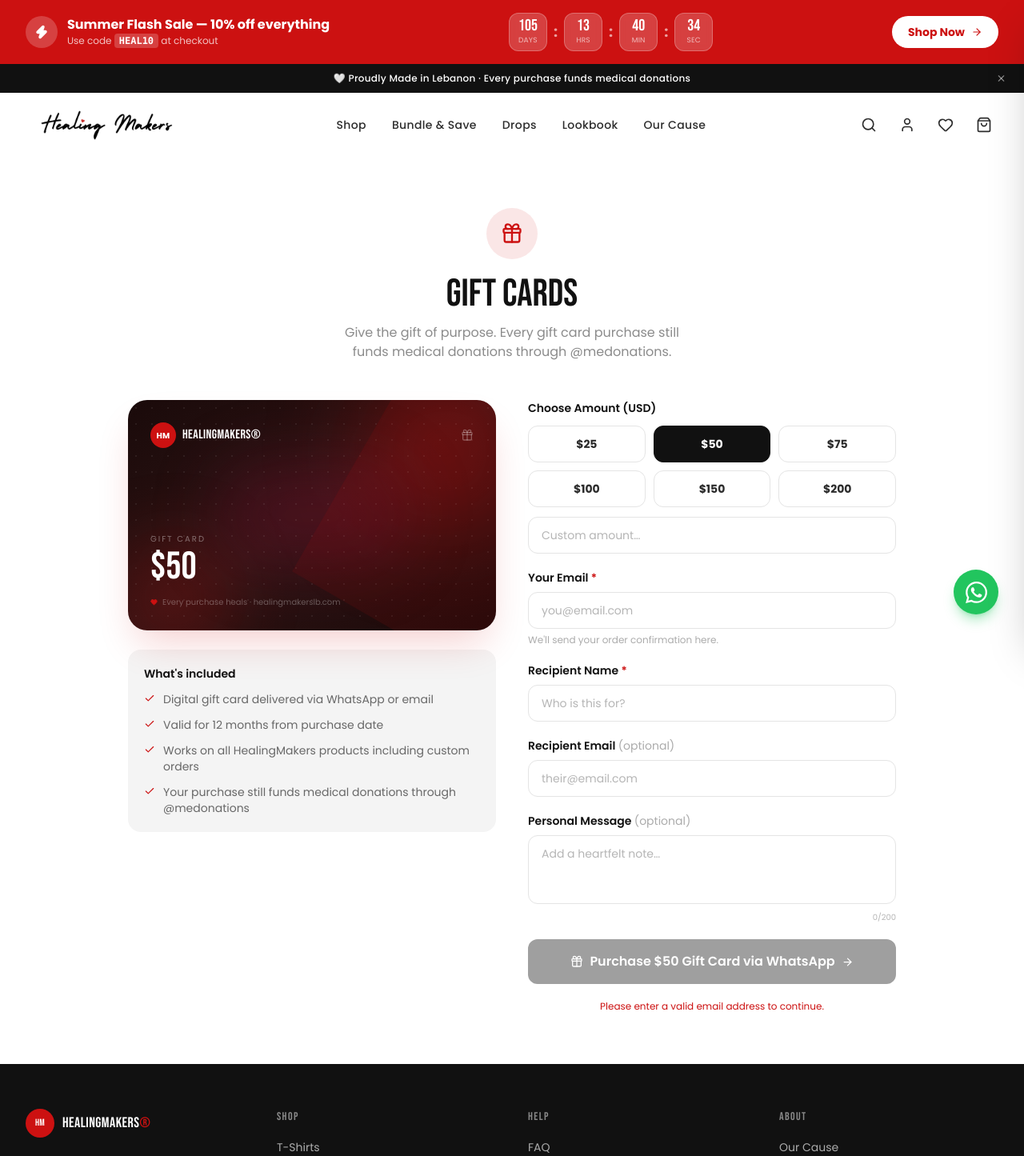
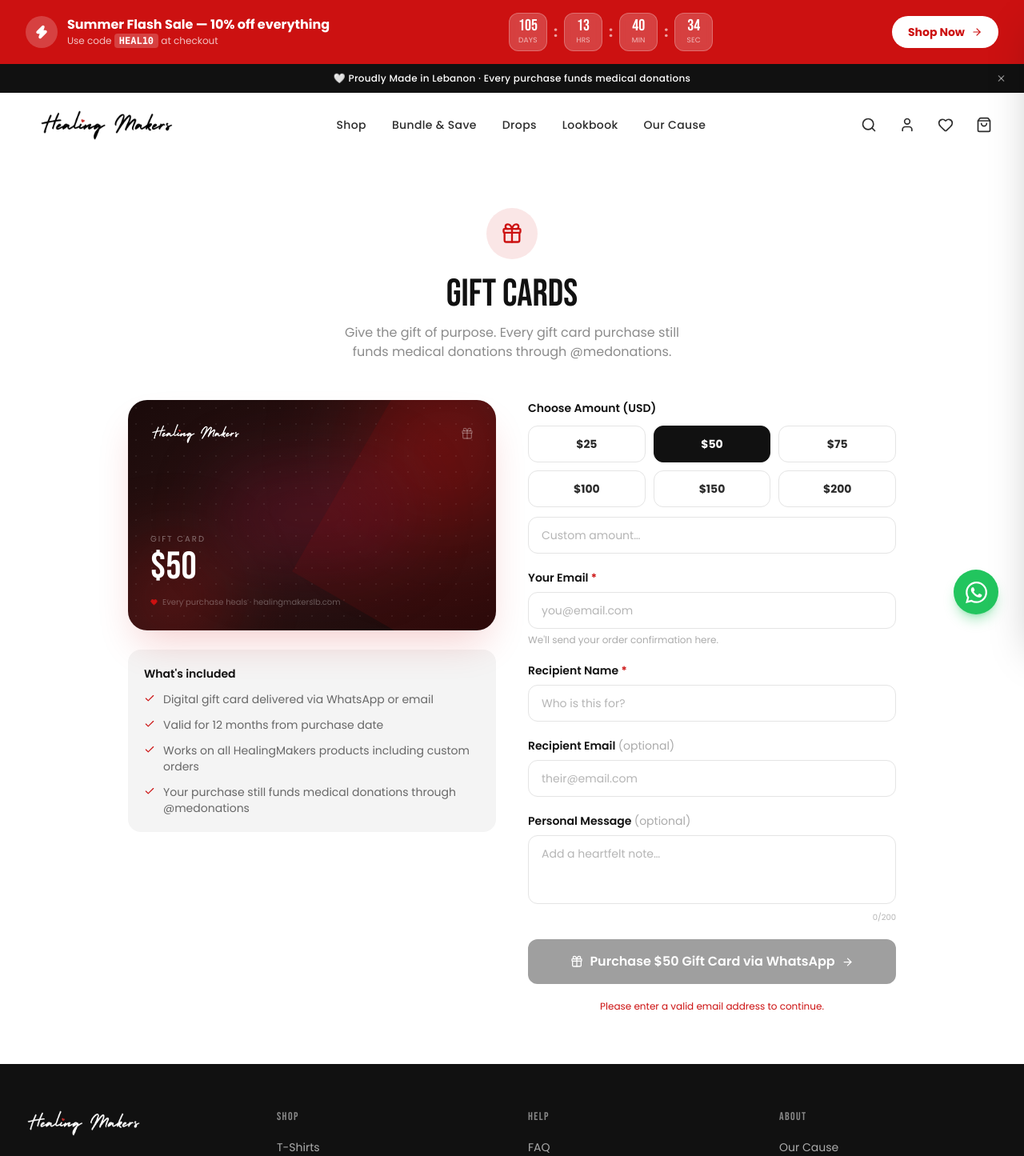
Before and after one commit to AntoineKhawand/healingmakers, a Next.js app: page /gift-cards in a window 1280 px wide. Shown: the top 1445 px of the page at 80% size. Built offline with nearby package versions, Linux system fonts and the light colour scheme.

Commit message:
Use white Healing Makers logo in footer and gift card preview

```diff
--- a/app/gift-cards/GiftCardsClient.tsx
+++ b/app/gift-cards/GiftCardsClient.tsx
@@ -1,6 +1,7 @@
 "use client";
 
 import { useState } from "react";
+import Image from "next/image";
 import { motion, AnimatePresence } from "framer-motion";
 import { Gift, Heart, ArrowRight, Check, MessageCircle, Clock, Send } from "lucide-react";
 
@@ -111,12 +112,13 @@
             <div className="relative p-7 h-full flex flex-col justify-between">
               {/* Top row: brand */}
               <div className="flex items-center justify-between">
-                <div className="flex items-center gap-2">
-                  <div className="w-8 h-8 bg-dusty-rose rounded-full flex items-center justify-center shrink-0">
-                    <span className="text-white text-[10px] font-bold tracking-wide">HM</span>
-                  </div>
-                  <span className="text-white font-playfair font-bold text-base tracking-wide">HealingMakers®</span>
-                </div>
+                <Image
+                  src="/logo-white.png"
+                  alt="Healing Makers"
+                  width={871}
+                  height={216}
+                  className="h-7 w-auto object-contain"
+                />
                 <Gift size={16} className="text-white/30" />
               </div>
 
--- a/components/layout/Footer.tsx
+++ b/components/layout/Footer.tsx
@@ -1,6 +1,7 @@
 "use client";
 
 import Link from "next/link";
+import Image from "next/image";
 import { Heart } from "lucide-react";
 import InstagramIcon from "@/components/ui/InstagramIcon";
 
@@ -46,13 +47,14 @@
 
         {/* Brand Column */}
         <div>
-          <div className="flex items-center gap-2.5 mb-5">
-            <div className="w-9 h-9 bg-dusty-rose rounded-full flex items-center justify-center shrink-0">
-              <span className="text-white text-xs font-playfair font-bold tracking-wide">HM</span>
-            </div>
-            <span className="font-playfair font-bold text-lg tracking-wide">
-              HealingMakers<span className="text-dusty-rose">®</span>
-            </span>
+          <div className="mb-5">
+            <Image
+              src="/logo-white.png"
+              alt="Healing Makers"
+              width={871}
+              height={216}
+              className="h-9 w-auto object-contain"
+            />
           </div>
           <p className="text-white/55 text-sm leading-relaxed mb-5">
             Proudly Made in Lebanon. Every purchase supports medical donations through @medonations.
```
Also changed, not shown: public/logo-white.png (added).
